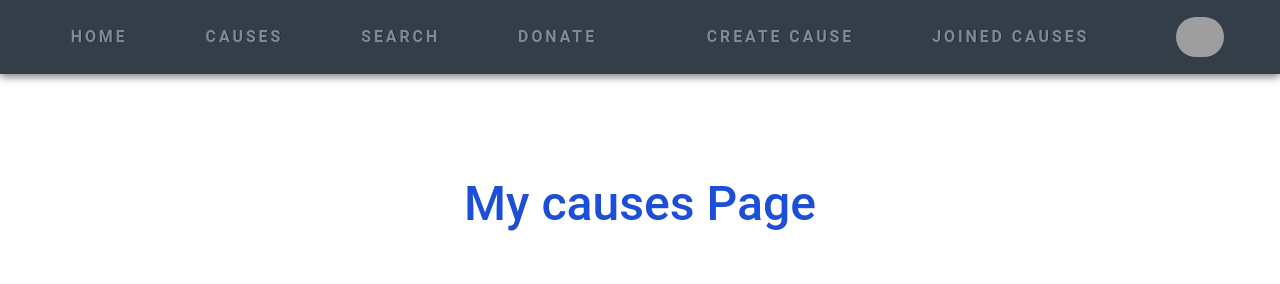
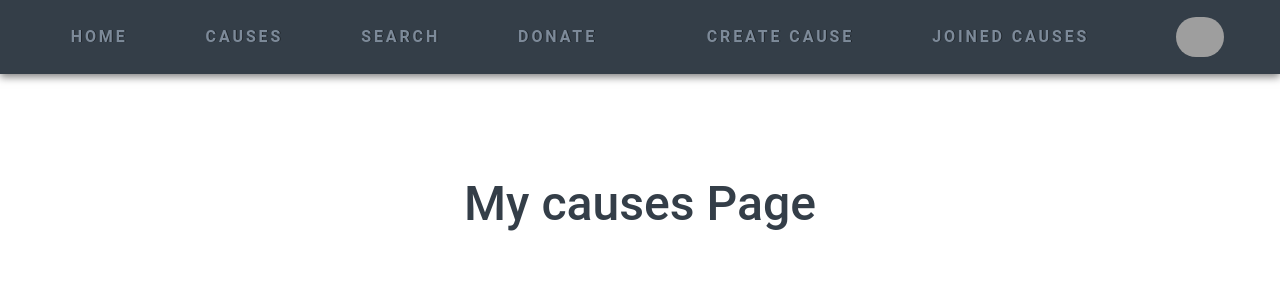
Before and after one commit to hvpetrow/make-some-good, a React (Create React App) app: page /my-causes in a window 1280 px wide. Shown: the top 284 px of the page. Built offline with nearby package versions, Linux system fonts and the light colour scheme; no server answers; the database is empty; sample sign-in values are in the browser's storage; grey boxes are pictures that could not be loaded.

Commit message:
title color changed

```diff
--- a/src/components/Causes/MyCauses/MyCauses.module.css
+++ b/src/components/Causes/MyCauses/MyCauses.module.css
@@ -10,7 +10,7 @@
 
 #my-causes .my-causes-title {
     margin-bottom: 1.75rem;
-    color: #1d4ed8;
+    color: #343e48;
     font-size: 3rem;
     line-height: 1;
     font-weight: 500;
```
